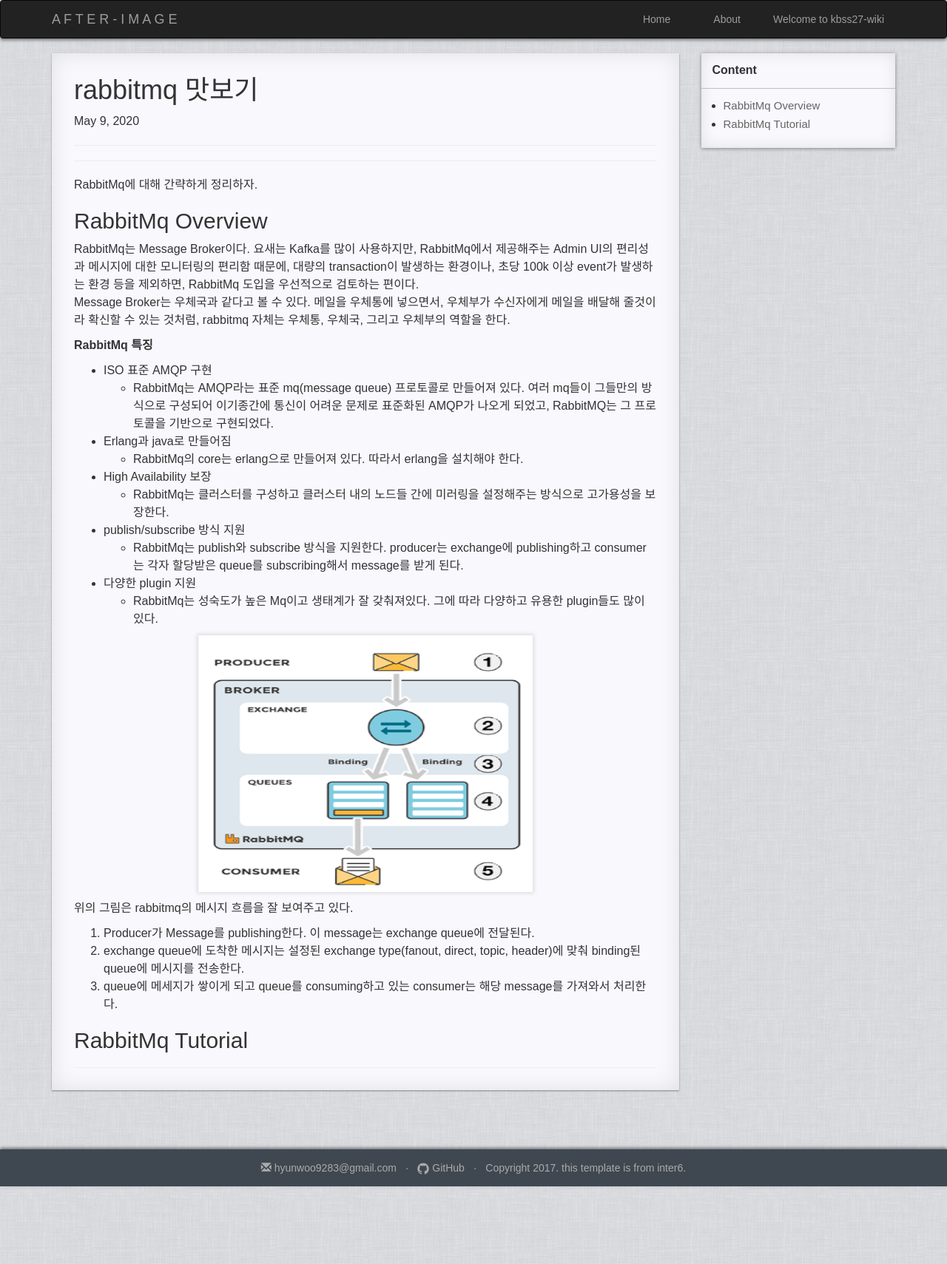
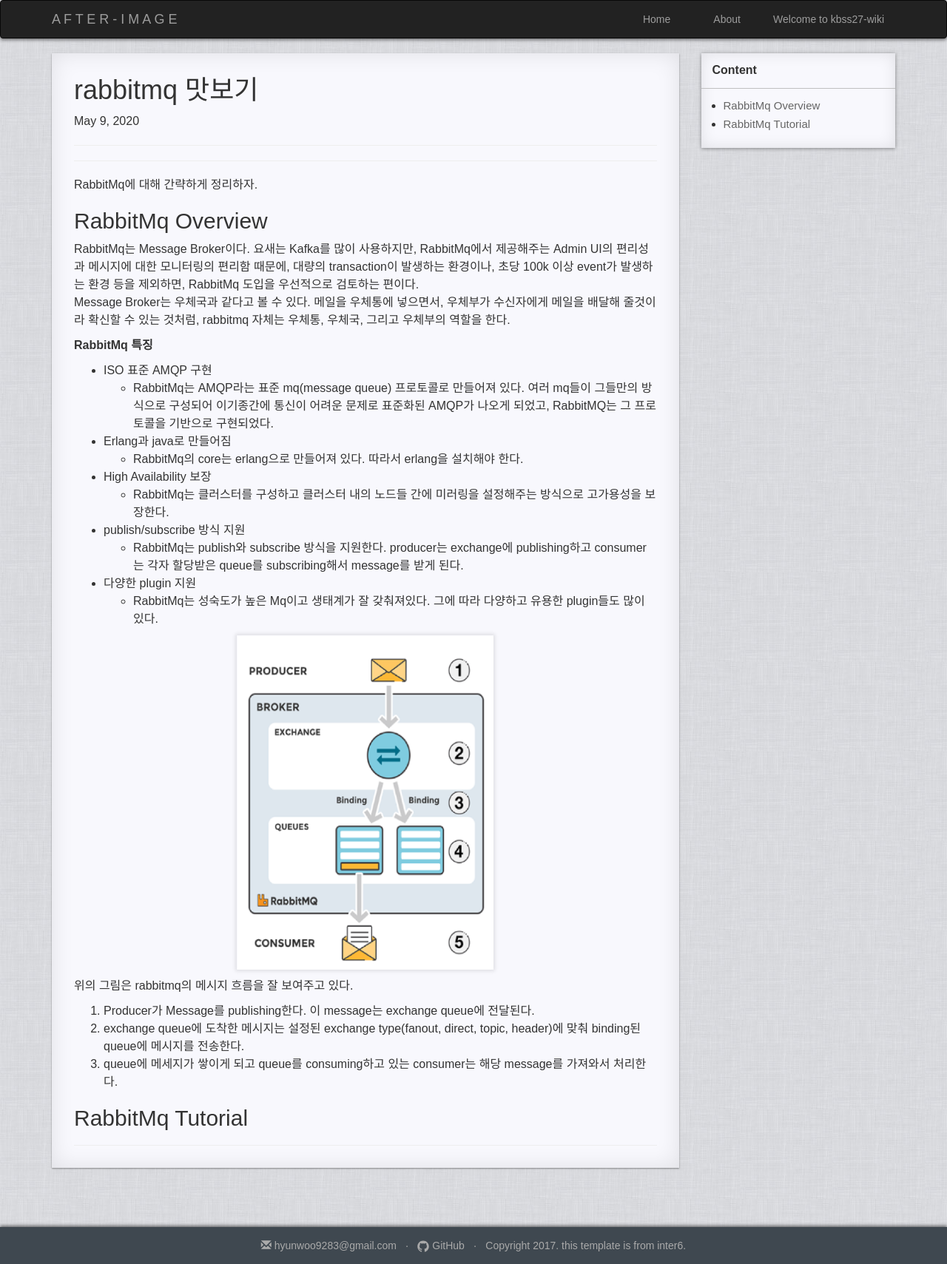
Before and after one commit to kbss27/kbss27.github.io, a Jekyll site: the page built from _posts/middleware/2020-05-09-rabbitmq.md, in a window 1280 px wide. Shown: the whole page at 74% size. Built offline with Jekyll 4.4.1, drawn with Linux system fonts in a browser that asks for light colours; before the commit the page ends 1604 px from its top, so only the background shows below that.

Commit message:
rabbitmq overview

```diff
--- a/_posts/middleware/2020-05-09-rabbitmq.md
+++ b/_posts/middleware/2020-05-09-rabbitmq.md
@@ -28,7 +28,7 @@
 * 다양한 plugin 지원
   - RabbitMq는 성숙도가 높은 Mq이고 생태계가 잘 갖춰져있다. 그에 따라 다양하고 유용한 plugin들도 많이 있다.
 
-![_config.yml](/media/middleware/rabbitmq/rabbitmq_overview.png){: height="347px" width="452px"}{: .center}
+![_config.yml](/media/middleware/rabbitmq/rabbitmq_overview.png){: width="347px" height="452px"}{: .center}
 
 위의 그림은 rabbitmq의 메시지 흐름을 잘 보여주고 있다.
 1. Producer가 Message를 publishing한다. 이 message는 exchange queue에 전달된다.
```
